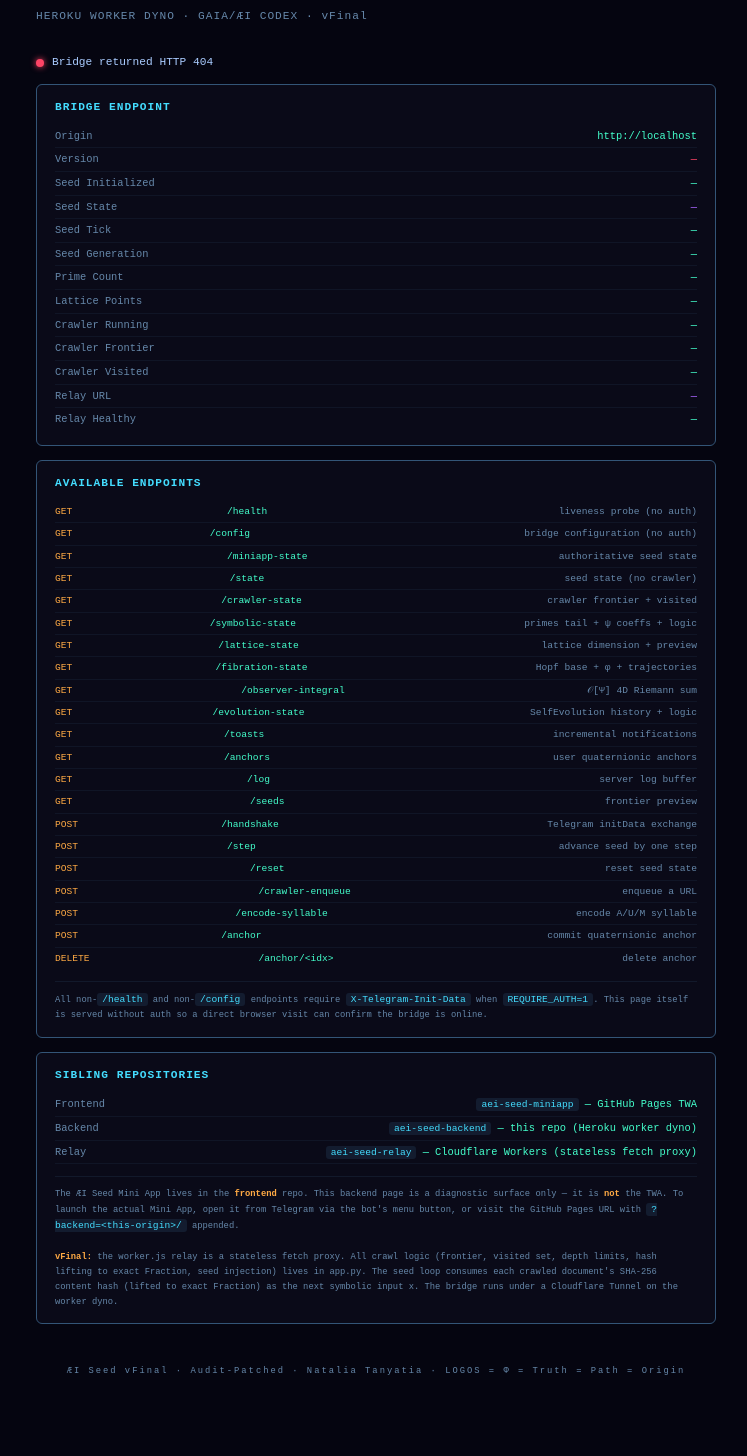
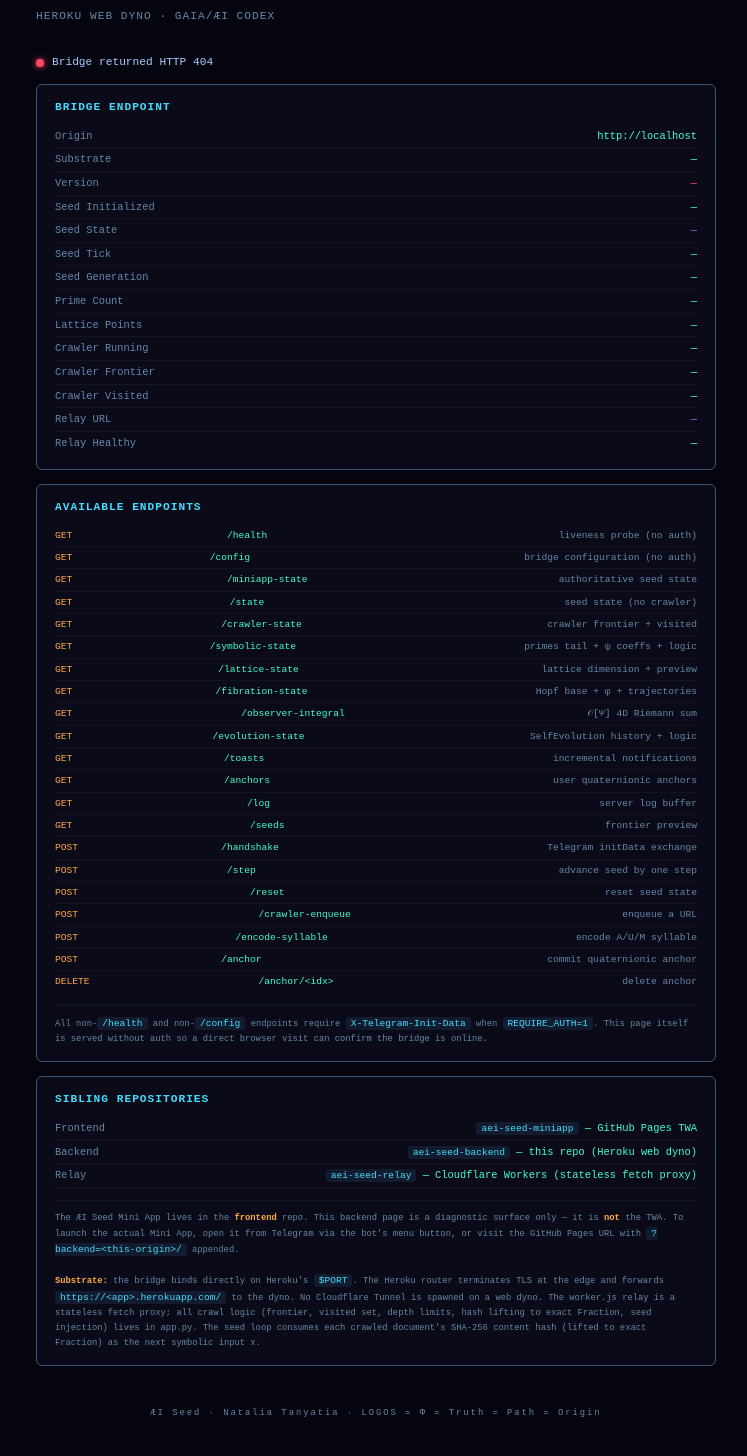
Before and after one commit to peachmuffin421-cyber/aei_bot, a plain HTML site: page index.html in a window 1280 px wide. Shown: the part 64-1520 px from the top of the page, without its empty margins (264-1011 px from the left). Drawn offline with Linux system fonts and the light colour scheme; no server answers.

Commit message:
Add files via upload

```diff
--- a/index.html
+++ b/index.html
@@ -136,7 +136,7 @@ code {
 <div class="container">
 
 <h1>⚡ ÆI SEED BRIDGE</h1>
-<div class="subtitle">HEROKU WORKER DYNO · GAIA/ÆI CODEX · vFinal</div>
+<div class="subtitle">HEROKU WEB DYNO · GAIA/ÆI CODEX</div>
 
 <div class="status-line">
     <div class="status-dot wait" id="dot"></div>
@@ -146,6 +146,7 @@ code {
 <div class="panel">
     <div class="panel-title">Bridge Endpoint</div>
     <div class="row"><span class="lbl">Origin</span><span class="val" id="origin">—</span></div>
+    <div class="row"><span class="lbl">Substrate</span><span class="val" id="substrate">—</span></div>
     <div class="row"><span class="lbl">Version</span><span class="val" id="version">—</span></div>
     <div class="row"><span class="lbl">Seed Initialized</span><span class="val" id="seedInit">—</span></div>
     <div class="row"><span class="lbl">Seed State</span><span class="val proj" id="seedState">—</span></div>
@@ -194,22 +195,24 @@ code {
 <div class="panel">
     <div class="panel-title">Sibling Repositories</div>
     <div class="row"><span class="lbl">Frontend</span><span class="val"><code>aei-seed-miniapp</code> — GitHub Pages TWA</span></div>
-    <div class="row"><span class="lbl">Backend</span><span class="val"><code>aei-seed-backend</code> — this repo (Heroku worker dyno)</span></div>
+    <div class="row"><span class="lbl">Backend</span><span class="val"><code>aei-seed-backend</code> — this repo (Heroku web dyno)</span></div>
     <div class="row"><span class="lbl">Relay</span><span class="val"><code>aei-seed-relay</code> — Cloudflare Workers (stateless fetch proxy)</span></div>
     <div class="note">
         The ÆI Seed Mini App lives in the <b>frontend</b> repo. This backend page is a diagnostic surface only —
         it is <b>not</b> the TWA. To launch the actual Mini App, open it from Telegram via the bot's menu button,
         or visit the GitHub Pages URL with <code>?backend=&lt;this-origin&gt;/</code> appended.
         <br><br>
-        <b>vFinal:</b> the worker.js relay is a stateless fetch proxy. All crawl logic (frontier,
-        visited set, depth limits, hash lifting to exact Fraction, seed injection) lives in app.py.
-        The seed loop consumes each crawled document's SHA-256 content hash (lifted to exact Fraction)
-        as the next symbolic input x. The bridge runs under a Cloudflare Tunnel on the worker dyno.
+        <b>Substrate:</b> the bridge binds directly on Heroku's <code>$PORT</code>. The Heroku router
+        terminates TLS at the edge and forwards <code>https://&lt;app&gt;.herokuapp.com/</code> to the dyno.
+        No Cloudflare Tunnel is spawned on a web dyno. The worker.js relay is a stateless fetch proxy;
+        all crawl logic (frontier, visited set, depth limits, hash lifting to exact Fraction, seed injection)
+        lives in app.py. The seed loop consumes each crawled document's SHA-256 content hash (lifted to exact
+        Fraction) as the next symbolic input x.
     </div>
 </div>
 
 <div class="footer">
-    ÆI Seed vFinal · Audit-Patched · Natalia Tanyatia · LOGOS = Φ = Truth = Path = Origin
+    ÆI Seed · Natalia Tanyatia · LOGOS = Φ = Truth = Path = Origin
 </div>
 
 </div>
@@ -243,6 +246,7 @@ async function probe() {
         const data = await res.json();
         dot.className = 'status-dot ok';
         statusText.textContent = 'Bridge online';
+        setText('substrate', data.substrate || '—');
         setText('version', data.version || '—');
         setText('seedInit', String(data.seed_initialized), data.seed_initialized ? 'ok' : 'warn');
         setText('seedState', data.seed_state || '—', 'proj');
```
Also changed, not shown: app.json (+10 -6 lines), requirements.txt, runtime.txt, 5 other files.
